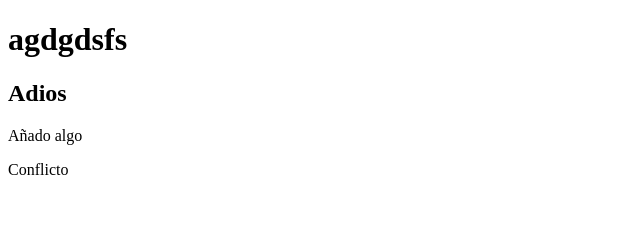
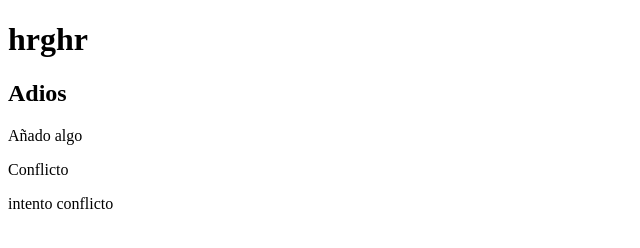
Before and after one commit to mmuncar544l/repaso-git, a plain HTML site: page index.html in a window 1280 px wide. Shown: the whole page, without its empty margins (0-640 px from the left). Drawn offline with Linux system fonts and the light colour scheme.

Commit message:
conflict

```diff
--- a/index.html
+++ b/index.html
@@ -6,9 +6,10 @@
     <title>Repas Git · Manuel</title>
 </head>
 <body>
-    <h1>agdgdsfs</h1>
+    <h1>hrghr</h1>
     <h2>Adios</h2>
     <p>Añado algo</p>
     <p>Conflicto</p>
+    <p>intento conflicto</p>
 </body>
 </html>
```
